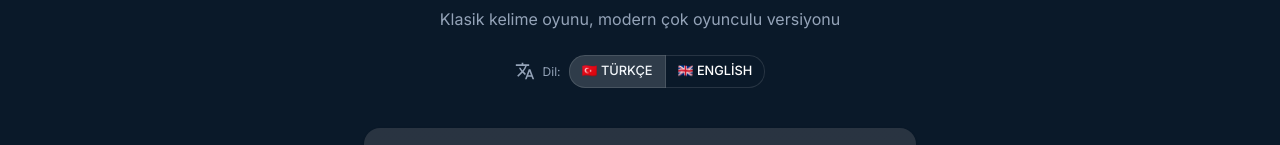
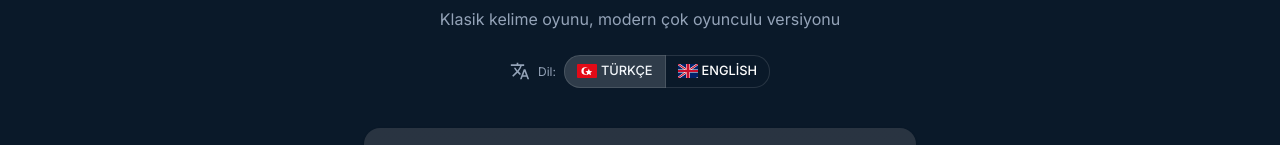
Before and after one commit to xlash5/isim-sehir, a React (Vite) app: page / in a window 1280 px wide. Shown: the part 198-343 px from the top of the page. Built offline with nearby package versions, Linux system fonts and the light colour scheme; no server answers.

Commit message:
Replace flag emojis with inline SVG flags in LanguageSwitcher

```diff
--- a/src/components/common/LanguageSwitcher.tsx
+++ b/src/components/common/LanguageSwitcher.tsx
@@ -1,6 +1,31 @@
 import { ToggleButtonGroup, ToggleButton, Typography, Box } from '@mui/material'
 import TranslateIcon from '@mui/icons-material/Translate'
 import { useLocale } from '../../locales'
+
+function TurkishFlag() {
+  return (
+    <svg width="20" height="14" viewBox="0 0 20 14" fill="none">
+      <rect width="20" height="14" fill="#E30A17" rx="1" />
+      <circle cx="8.2" cy="7" r="3.8" fill="white" />
+      <circle cx="9.8" cy="7" r="3.2" fill="#E30A17" />
+      <path d="M11.8 4.8l1 2.2 2.4.2-1.8 1.6.6 2.4-2.2-1.2-2.2 1.2.6-2.4-1.8-1.6 2.4-.2z" fill="white" />
+    </svg>
+  )
+}
+
+function EnglishFlag() {
+  return (
+    <svg width="20" height="14" viewBox="0 0 20 14" fill="none">
+      <rect width="20" height="14" fill="#012169" rx="1" />
+      <path d="M0 0l10 7M0 14l10-7M20 0l-10 7M20 14l-10 7" stroke="white" strokeWidth="2.2" />
+      <path d="M0 0l10 7M0 14l10-7M20 0l-10 7M20 14l-10 7" stroke="#C8102E" strokeWidth="1.1" />
+      <rect x="8" y="0" width="4" height="14" fill="white" />
+      <rect x="0" y="5.5" width="20" height="3" fill="white" />
+      <rect x="8.5" y="0" width="3" height="14" fill="#C8102E" />
+      <rect x="0" y="6" width="20" height="2" fill="#C8102E" />
+    </svg>
+  )
+}
 
 export function LanguageSwitcher() {
   const { locale, setLocale, t } = useLocale()
@@ -19,11 +44,17 @@ export function LanguageSwitcher() {
         }}
         size="small"
       >
-        <ToggleButton value="tr" sx={{ px: 1.5, py: 0.5, fontSize: '0.8rem' }}>
-          🇹🇷 Türkçe
+        <ToggleButton value="tr" sx={{ px: 1.5, py: 0.5, fontSize: '0.8rem', gap: 0.5 }}>
+          <Box component="span" sx={{ display: 'inline-flex', alignItems: 'center', gap: 0.5 }}>
+            <TurkishFlag />
+            Türkçe
+          </Box>
         </ToggleButton>
-        <ToggleButton value="en" sx={{ px: 1.5, py: 0.5, fontSize: '0.8rem' }}>
-          🇬🇧 English
+        <ToggleButton value="en" sx={{ px: 1.5, py: 0.5, fontSize: '0.8rem', gap: 0.5 }}>
+          <Box component="span" sx={{ display: 'inline-flex', alignItems: 'center', gap: 0.5 }}>
+            <EnglishFlag />
+            English
+          </Box>
         </ToggleButton>
       </ToggleButtonGroup>
     </Box>
```
Also changed, not shown: 2 other files (tests, documents, lock files or other folders).
